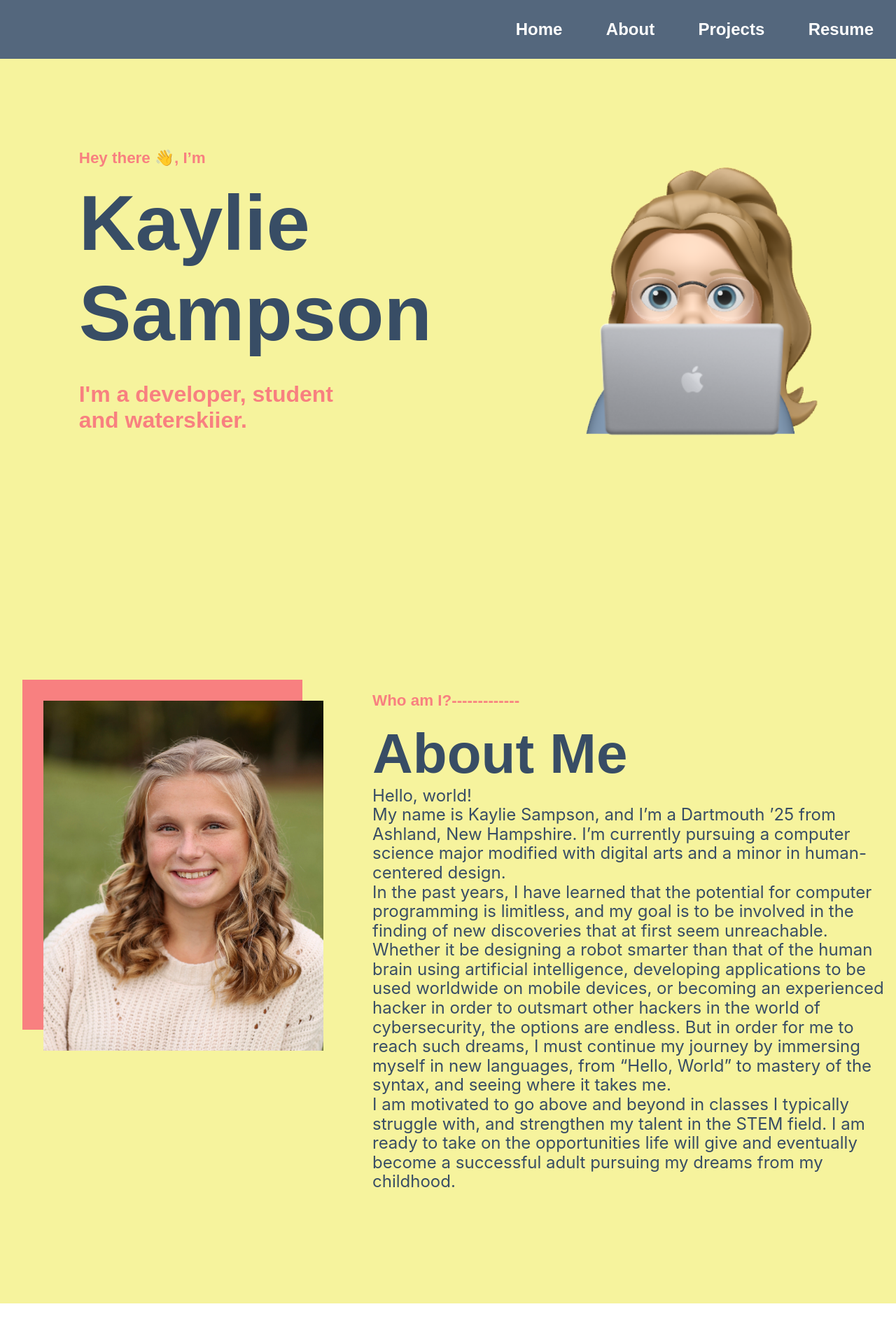
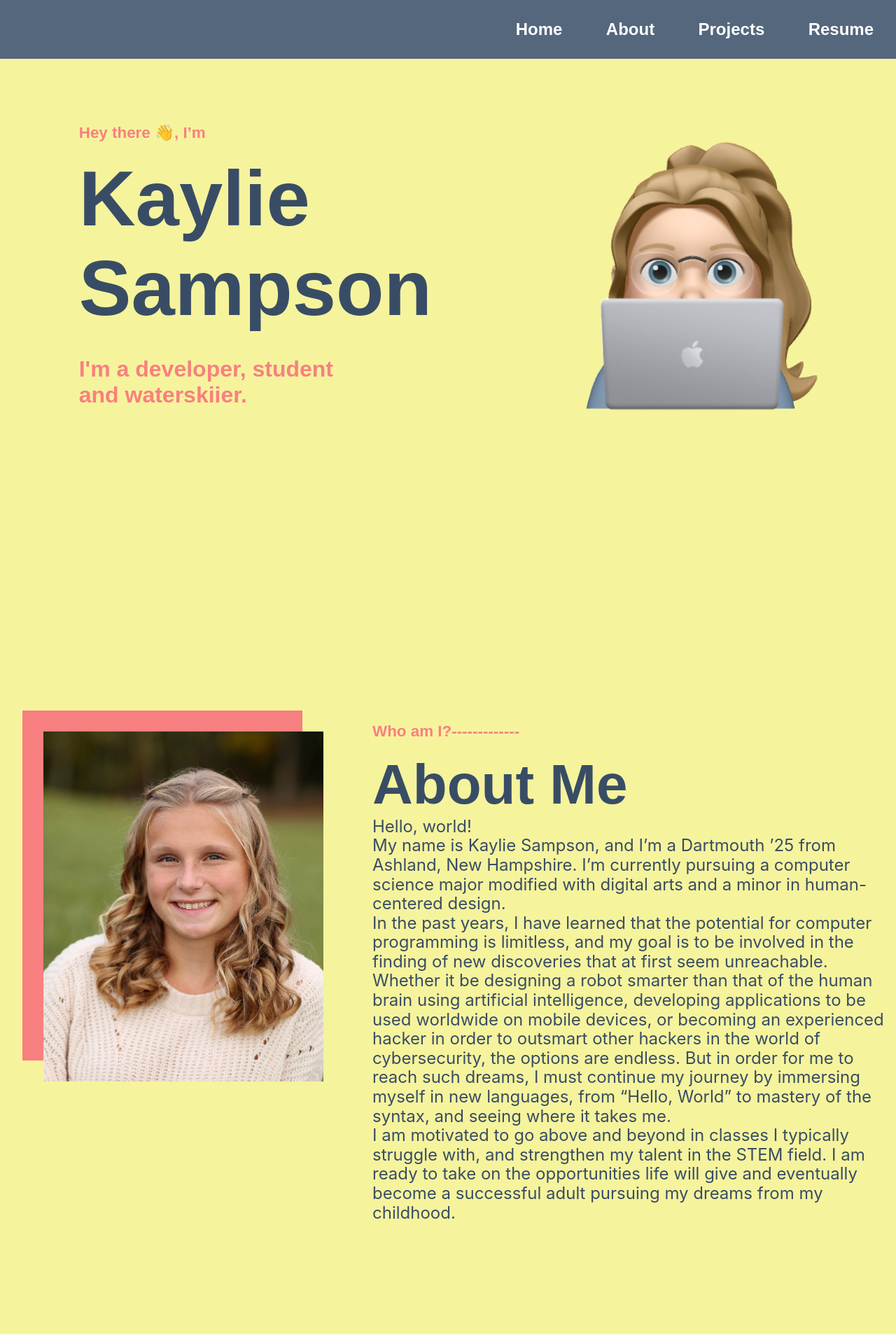
Before and after one commit to kaylie-e-sampson/kaylie.dev, a React (Create React App) app: page / in a window 1280 px wide. Shown: the top 1920 px of the page at 70% size. Built offline with nearby package versions, Linux system fonts and the light colour scheme; the HTML template or start-up script is replaced by a standard one.

Commit message:
working header

```diff
--- a/package.json
+++ b/package.json
@@ -11,6 +11,7 @@
     "react": "^18.0.0",
     "react-dom": "^18.0.0",
     "react-scripts": "5.0.1",
+    "react-scroll": "^1.8.7",
     "save-dev": "^0.0.1-security",
     "web-vitals": "^2.1.4"
   },
--- a/src/App.js
+++ b/src/App.js
@@ -4,14 +4,12 @@ import Header from './components/Header/Header';
 import Title from './components/Title/Title';
 import About from './components/About/About';
 
-
 function App() {
   return (
     <div className="App">
       <Header />
       <Title />
-      {/* <hr/> */}
-      <About />
+      <About/>
     </div>
   );
 }
--- a/src/components/About/About.css
+++ b/src/components/About/About.css
@@ -3,7 +3,7 @@
     width: 100%;
     display: flex;
     justify-content: space-around;
-    padding-top: 5em;
+    padding-top: 10em;
     padding-bottom: 10em;
     margin-bottom: 5em;
     padding-left: 2em;
--- a/src/components/About/About.js
+++ b/src/components/About/About.js
@@ -4,7 +4,7 @@ import Profile from "../Profile/Profile";
 
 function About() {
   return (
-    <div className="About">
+    <div id="about" className="About">
       <Profile />
       <div className="Description">
           <h4>
--- a/src/components/Header/Header.css
+++ b/src/components/Header/Header.css
@@ -12,4 +12,5 @@
     background-color: #54677D;
     color: #fff;
     font-family: 'Poppins', sans-serif;
+    position: fixed;
   }
--- a/src/components/Header/Header.js
+++ b/src/components/Header/Header.js
@@ -1,11 +1,17 @@
 import React from 'react';
 import './Header.css';
+import { Link } from "react-scroll";
 
 function Header() {
   return (
     <div className="Header">
-      <h2>Home</h2>
-      <h2>About</h2>
+      {/* <h2>Home</h2> */}
+      <Link activeClass="active" to="title" spy={true} smooth={true} offset={-70} duration={500} >
+        <h2>Home</h2>
+      </Link>
+      <Link activeClass="active" to="about" spy={true} smooth={true} offset={-70} duration={500} >
+        <h2>About</h2>
+      </Link>
       <h2>Projects</h2>
       <h2>Resume</h2>
     </div>
--- a/src/components/Title/Title.css
+++ b/src/components/Title/Title.css
@@ -3,7 +3,7 @@
     width: 100%;
     display: flex;
     justify-content: space-around;
-    padding-top: 5em;
+    padding-top: 10em;
     padding-bottom: 10em;
     margin-bottom: 5em;
     padding-left: 2em;
--- a/src/components/Title/Title.js
+++ b/src/components/Title/Title.js
@@ -4,7 +4,7 @@ import emoji from '../../assets/kaylieEmoji.png';
 
 function Title() {
   return (
-    <div className="Title">
+    <div id="title" className="Title">
       <div>
         <h4>
           Hey there 👋, I’m
```
Also changed, not shown: 1 other file (tests, documents, lock files or other folders).
